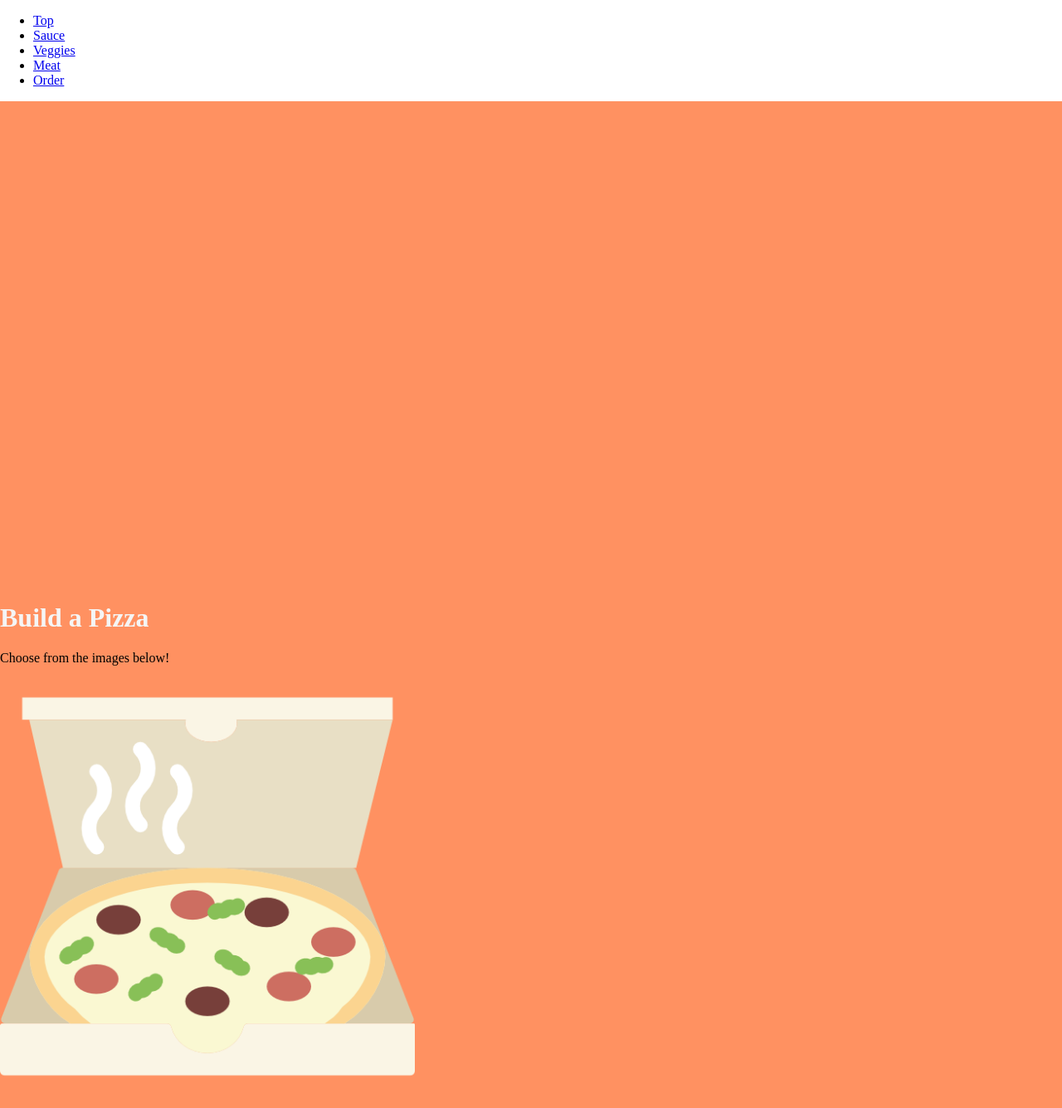
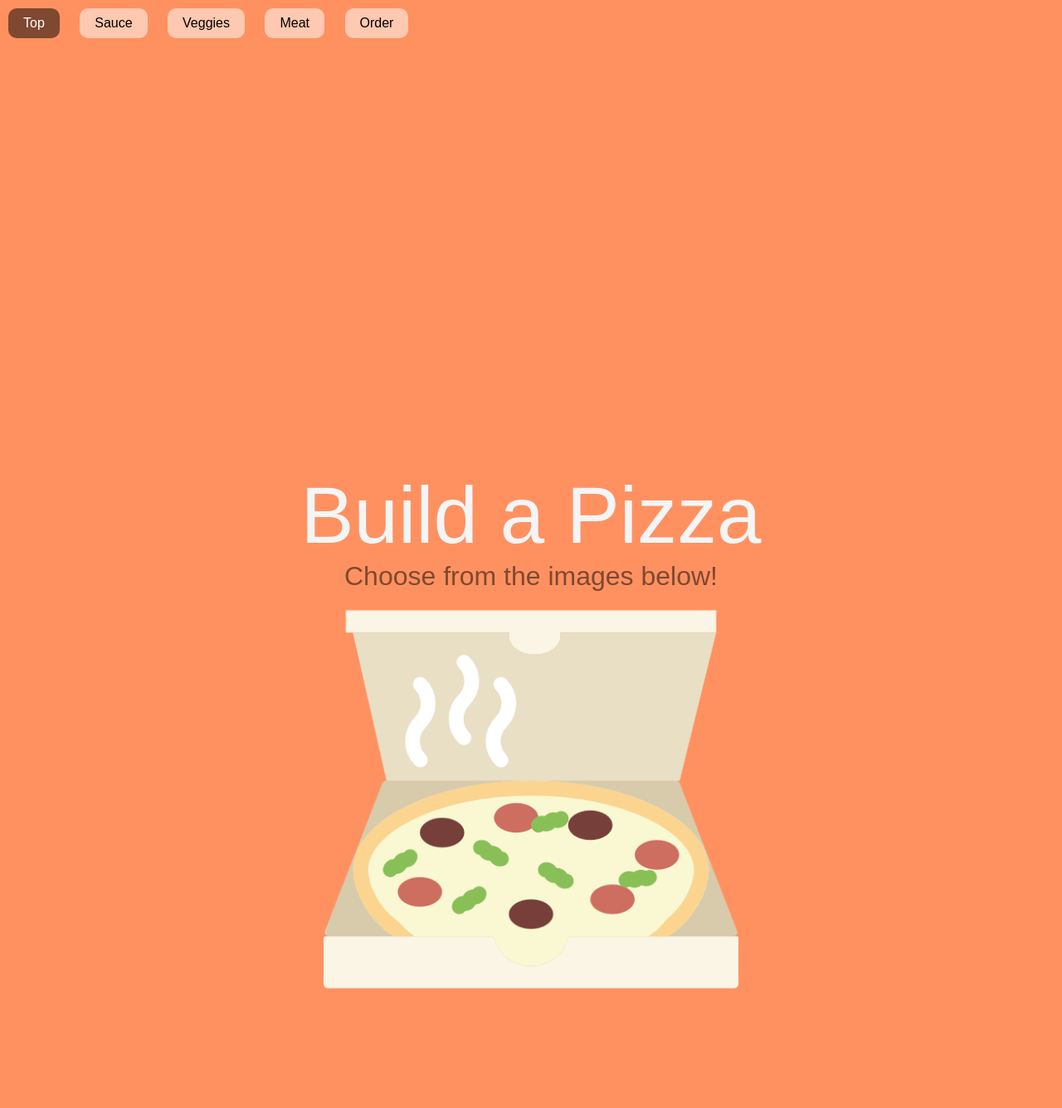
Before and after one commit to sharpree89/pizza_party, a Flask app: page / in a window 1280 px wide. Shown: the top 1335 px of the page at 83% size. Run offline with Flask 2, Linux system fonts and the light colour scheme; some libraries are stand-ins or nearby versions.

Commit message:
fixed css

```diff
--- /dev/null
+++ b/static/examples.css
@@ -0,0 +1,243 @@
+@CHARSET "ISO-8859-1";
+/* Reset CSS
+ * --------------------------------------- */
+body,div,dl,dt,dd,ul,ol,li,h1,h2,h3,h4,h5,h6,pre,
+form,fieldset,input,textarea,p,blockquote,th,td {
+    padding: 0;
+    margin: 0;
+}
+a{
+	text-decoration:none;
+}
+table {
+    border-spacing: 0;
+}
+fieldset,img {
+    border: 0;
+}
+address,caption,cite,code,dfn,em,strong,th,var {
+    font-weight: normal;
+    font-style: normal;
+}
+strong{
+	font-weight: bold;
+}
+ol,ul {
+    list-style: none;
+    margin:0;
+    padding:0;
+}
+caption,th {
+    text-align: left;
+
+}
+h1,h2,h3,h4,h5,h6 {
+    font-weight: normal;
+    font-size: 100%;
+    margin:0;
+    padding:0;
+    color:#444;
+}
+q:before,q:after {
+    content:'';
+}
+abbr,acronym { border: 0;
+}
+
+
+/* Custom CSS
+ * --------------------------------------- */
+body{
+	font-family: arial,helvetica;
+	color: #333;
+	color: rgba(0,0,0,0.5);
+}
+.wrap{
+	margin-left: auto;
+	margin-right: auto;
+	width: 960px;
+	position: relative;
+}
+h1{
+	font-size: 6em;
+}
+p{
+	font-size: 2em;
+}
+.intro p{
+	width: 50%;
+	margin: 0 auto;
+	font-size: 1.5em;
+}
+.section{
+	text-align:center;
+}
+#menu li {
+	display:inline-block;
+	margin: 10px;
+	color: #000;
+	background:#fff;
+	background: rgba(255,255,255, 0.5);
+	-webkit-border-radius: 10px;
+            border-radius: 10px;
+}
+#menu li.active{
+	background:#666;
+	background: rgba(0,0,0, 0.5);
+	color: #fff;
+}
+#menu li a{
+	text-decoration:none;
+	color: #000;
+}
+#menu li.active a:hover{
+	color: #000;
+}
+#menu li:hover{
+	background: rgba(255,255,255, 0.8);
+}
+#menu li a,
+#menu li.active a{
+	padding: 9px 18px;
+	display:block;
+}
+#menu li.active a{
+	color: #fff;
+}
+#menu{
+	position:fixed;
+	top:0;
+	left:0;
+	height: 40px;
+	z-index: 70;
+	width: 100%;
+	padding: 0;
+	margin:0;
+}
+.twitter-share-button{
+	position: fixed;
+	z-index: 99;
+	right: 149px;
+	top: 9px;
+}
+#download{
+	margin: 10px 0 0 0;
+	padding: 15px 10px;
+	color: #fff;
+	text-shadow: 0 -1px 0 rgba(0,0,0,0.25);
+	background-color: #49afcd;
+	background-image: -moz-linear-gradient(top, #5bc0de, #2f96b4);
+	background-image: -ms-linear-gradient(top, #5bc0de, #2f96b4);
+	background-image: -webkit-gradient(linear,0 0,0 100%,from( #5bc0de),to( #2f96b4));
+	background-image: -webkit-linear-gradient(top, #5bc0de, #2f96b4);
+	background-image: -o-linear-gradient(top, #5bc0de, #2f96b4);
+	background-image: linear-gradient(top, #5bc0de, #2f96b4);
+	background-repeat: repeat-x;
+	filter: progid:DXImageTransform.Microsoft.gradient(startColorstr='#5bc0de', endColorstr='#2f96b4', GradientType=0);
+	border-color: #2f96b4 #2f96b4 #1f6377;
+	border-color: rgba(0,0,0,.1) rgba(0,0,0,.1) rgba(0,0,0,.25);
+	filter: progid:DXImageTransform.Microsoft.gradient(enabled=false);
+
+	-webkit-border-radius: 6px;
+	-moz-border-radius: 6px;
+	border-radius: 6px;
+	vertical-align: middle;
+	cursor: pointer;
+	display: inline-block;
+	-webkit-box-shadow: inset 0 1px 0 rgba(255,255,255,0.2),0 1px 2px rgba(0,0,0,0.05);
+	-moz-box-shadow: inset 0 1px 0 rgba(255,255,255,0.2),0 1px 2px rgba(0,0,0,0.05);
+	box-shadow: inset 0 1px 0 rgba(255,255,255,0.2),0 1px 2px rgba(0,0,0,0.05);
+}
+#download a{
+	text-decoration:none;
+	color:#fff;
+}
+#download:hover{
+	text-shadow: 0 -1px 0 rgba(0,0,0,.25);
+	background-color: #2F96B4;
+	background-position: 0 -15px;
+	-webkit-transition: background-position .1s linear;
+	-moz-transition: background-position .1s linear;
+	-ms-transition: background-position .1s linear;
+	-o-transition: background-position .1s linear;
+	transition: background-position .1s linear;
+}
+#infoMenu{
+	height: 20px;
+	color: #f2f2f2;
+	position:fixed;
+	z-index:70;
+	bottom:0;
+	width:100%;
+	text-align:right;
+	font-size:0.9em;
+	padding:8px 0 8px 0;
+}
+#infoMenu ul{
+	padding: 0 40px;
+}
+#infoMenu li a{
+	display: block;
+	margin: 0 22px 0 0;
+	color: #333;
+}
+#infoMenu li a:hover{
+	text-decoration:underline;
+}
+#infoMenu li{
+	display:inline-block;
+	position:relative;
+}
+#examplesList{
+	display:none;
+	background: #282828;
+	-webkit-border-radius: 6px;
+	-moz-border-radius: 6px;
+	border-radius: 6px;
+	padding: 20px;
+	float: left;
+	position: absolute;
+	bottom: 29px;
+	right: 0;
+	width:638px;
+	text-align:left;
+}
+#examplesList ul{
+	padding:0;
+}
+#examplesList ul li{
+	display:block;
+	margin: 5px 0;
+}
+#examplesList ul li a{
+	color: #BDBDBD;
+	margin:0;
+}
+#examplesList ul li a:hover{
+	color: #f2f2f2;
+}
+#examplesList .column{
+	float: left;
+	margin: 0 20px 0 0;
+}
+#examplesList h3{
+	color: #f2f2f2;
+	font-size: 1.2em;
+	margin: 0 0 15px 0;
+	border-bottom: 1px solid rgba(0, 0, 0, 0.4);
+	-webkit-box-shadow: 0 1px 0 rgba(255, 255, 255, 0.1);
+	-moz-box-shadow: 0 1px 0 rgba(255,255,255,0.1);
+	box-shadow: 0 1px 0 rgba(255, 255, 255, 0.1);
+	padding: 0 0 5px 0;
+}
+
+
+
+/* Demos Menu
+ * --------------------------------------- */
+ #demosMenu{
+	position:fixed;
+	bottom: 10px;
+	right:10px;
+	z-index: 999;
+ }
--- a/templates/index.html
+++ b/templates/index.html
@@ -46,7 +46,7 @@
     </style>
 
     <script src="http://ajax.googleapis.com/ajax/libs/jquery/1.8.3/jquery.min.js"></script>
-    <!-- <script src="http://ajax.googleapis.com/ajax/libs/jqueryui/1.9.1/jquery-ui.min.js"></script> -->
+    <script src="http://ajax.googleapis.com/ajax/libs/jqueryui/1.9.1/jquery-ui.min.js"></script>
 
     <script type="text/javascript" src="/static/jquery.fullPage.js"></script>
     <script type="text/javascript">
```
